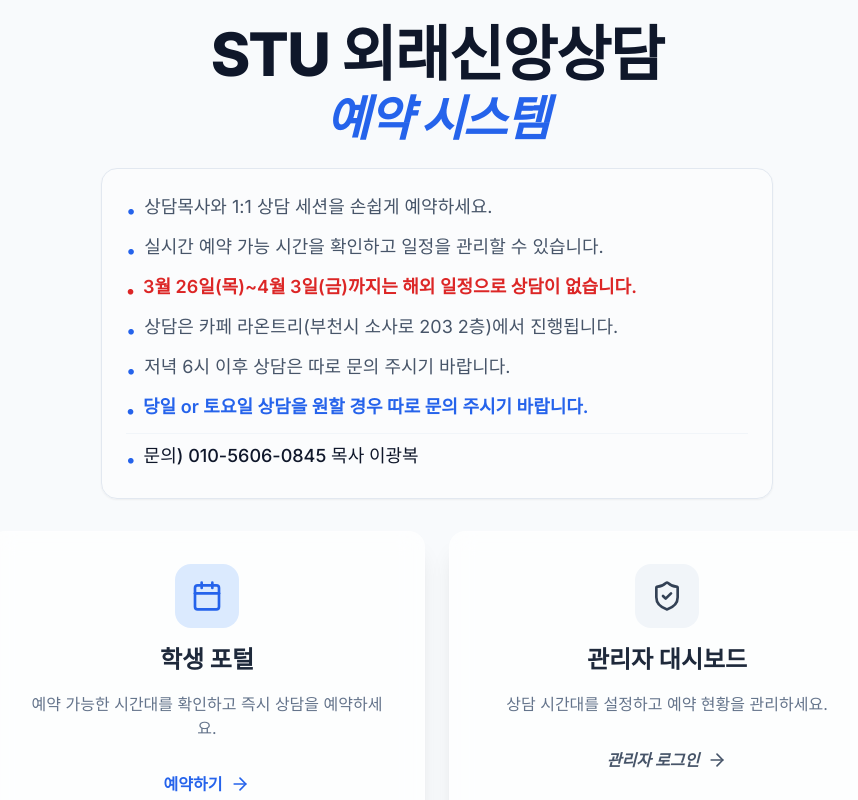
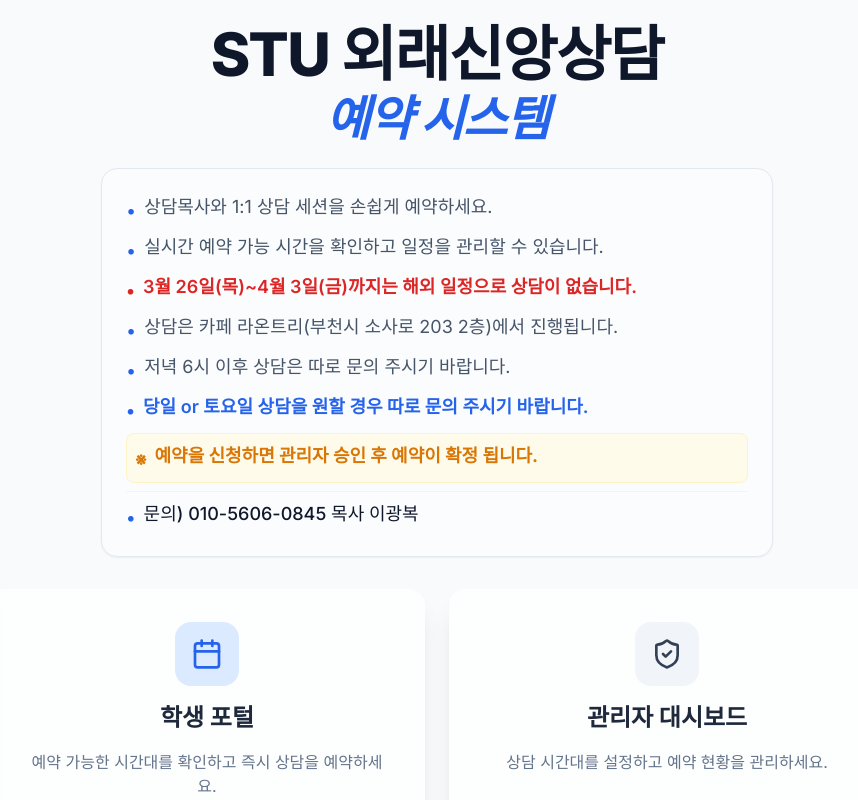
Before and after one commit to raon-easypaster/stu2026, a Next.js app: page / in a window 1280 px wide. Shown: the top 800 px of the page, without its empty margins (203-1061 px from the left). Built offline with nearby package versions, Linux system fonts and the light colour scheme; no server answers.

Commit message:
UI: Add approval notice to main page

```diff
--- a/app/page.tsx
+++ b/app/page.tsx
@@ -62,6 +62,10 @@ export default function Home() {
                                 <span className="mt-1">•</span>
                                 <span>당일 or 토요일 상담을 원할 경우 따로 문의 주시기 바랍니다.</span>
                             </li>
+                            <li className="flex items-start gap-2 font-bold text-amber-600 bg-amber-50 p-2 rounded-lg border border-amber-100">
+                                <span className="mt-1">※</span>
+                                <span>예약을 신청하면 관리자 승인 후 예약이 확정 됩니다.</span>
+                            </li>
                             <li className="flex items-start gap-2 font-medium text-slate-900 border-t border-slate-100 pt-2 mt-2">
                                 <span className="text-primary mt-1">•</span>
                                 <span>문의) 010-5606-0845 목사 이광복</span>
```
